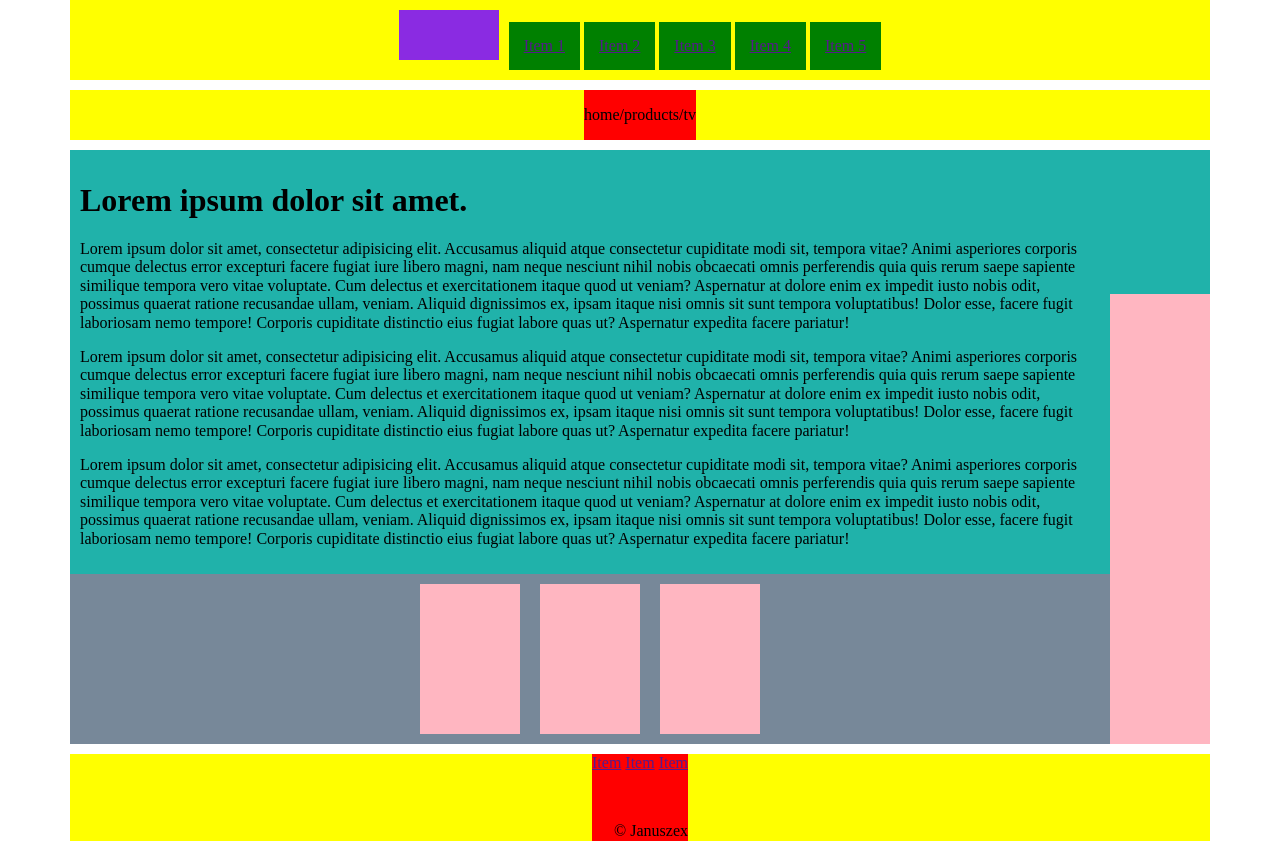
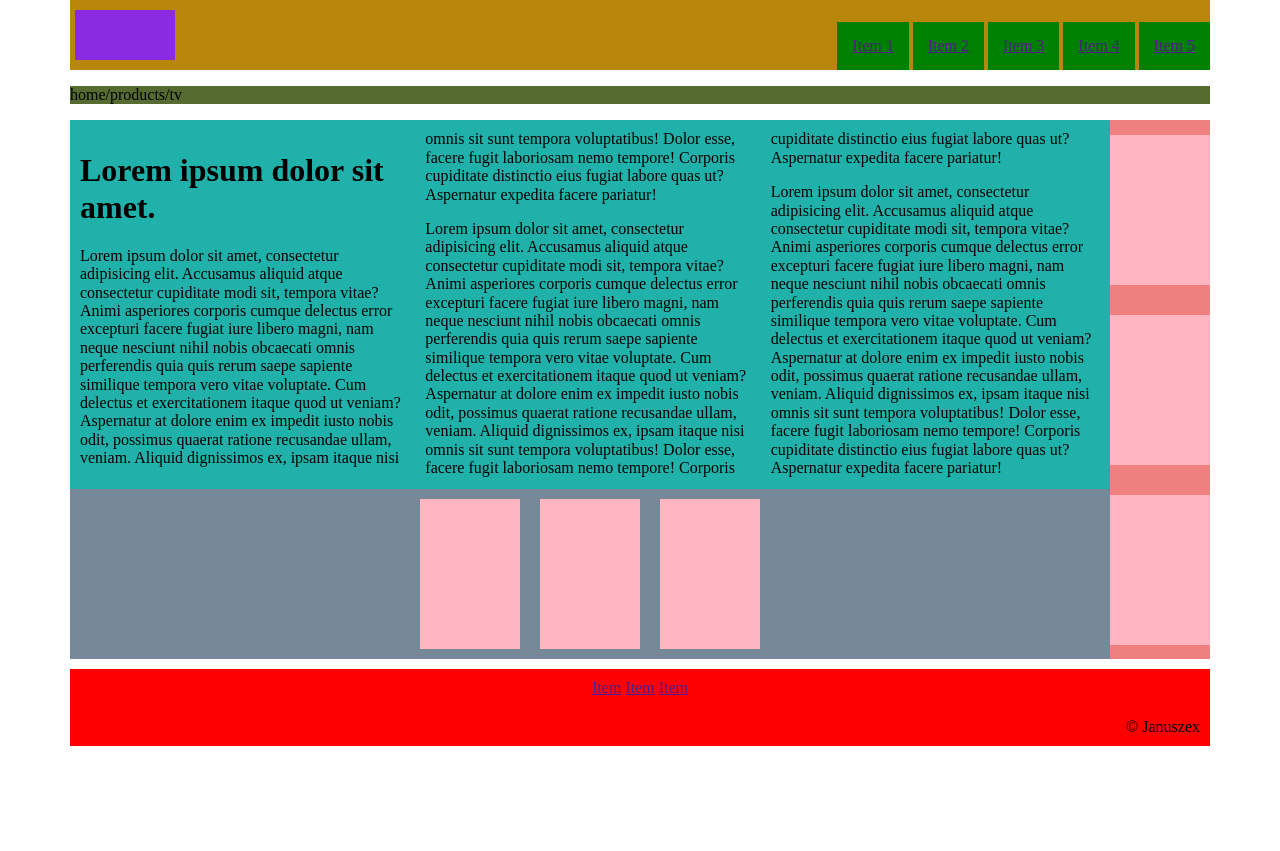
Before and after one commit to gumaty/layout, a plain HTML site: page index.html in a window 1280 px wide. After the commit the page ends 800 px from the top, so only its background shows below. Drawn offline with Linux system fonts and the light colour scheme.

Commit message:
Finalna wersja

```diff
--- a/index.html
+++ b/index.html
@@ -26,7 +26,7 @@
     </div>
 </header>
 <div class="box">
-    <div class="box__inner">
+    <div class="box__inner breadcrumbs">
         <p>home/products/tv</p>
     </div>
 </div>
--- a/src/css/app.css
+++ b/src/css/app.css
@@ -1,5 +1,4 @@
 .box {
-    display: flex;
     max-width: 1140px;
     background-color: yellow;
     margin-bottom: 10px;
@@ -7,27 +6,22 @@
 }
 
 .box__inner {
-    display: flex;
-    justify-content: space-between;
-    align-items: flex-end;
     background-color: red;
     max-width: 1140px;
-    margin-inline: auto;
 }
 
 .header {
     display: flex;
-    background-color: yellow;
+    justify-content: space-between;
+    /*align-items: flex-end;*/
+    background-color: darkgoldenrod;
     margin-bottom: 10px;
     margin-inline: auto;
 }
 
 .breadcrumbs {
-    display: flex;
-    max-width: 1140px;
-    background-color: yellow;
+    background-color: darkolivegreen;
     margin-bottom: 10px;
-    margin-inline: auto;
 }
 
 .logo {
@@ -36,7 +30,7 @@
     display: inline-block;
     background-color: blueviolet;
     align-self: center;
-    margin: 10px 10px 10px 0;
+    margin: 10px 10px 10px 5px;
 }
 .logo .logo__img {}
 
@@ -47,12 +41,6 @@
     display: inline-block;
     background-color: green;
     padding: 15px;
-}
-
-
-.breadcrumbs {
-    background-color: yellow;
-    margin-bottom: 10px;
 }
 
 .main {
@@ -80,6 +68,7 @@
 }
 .article {
     padding: 10px;
+    column-count: 3;
 }
 
 .item {
@@ -91,7 +80,8 @@
     display: flex;
     flex-direction: column;
     align-items: center;
-    row-gap: 50px;
+    row-gap: 20px;
+    padding: 10px;
 }
 
 .copyright {
```
